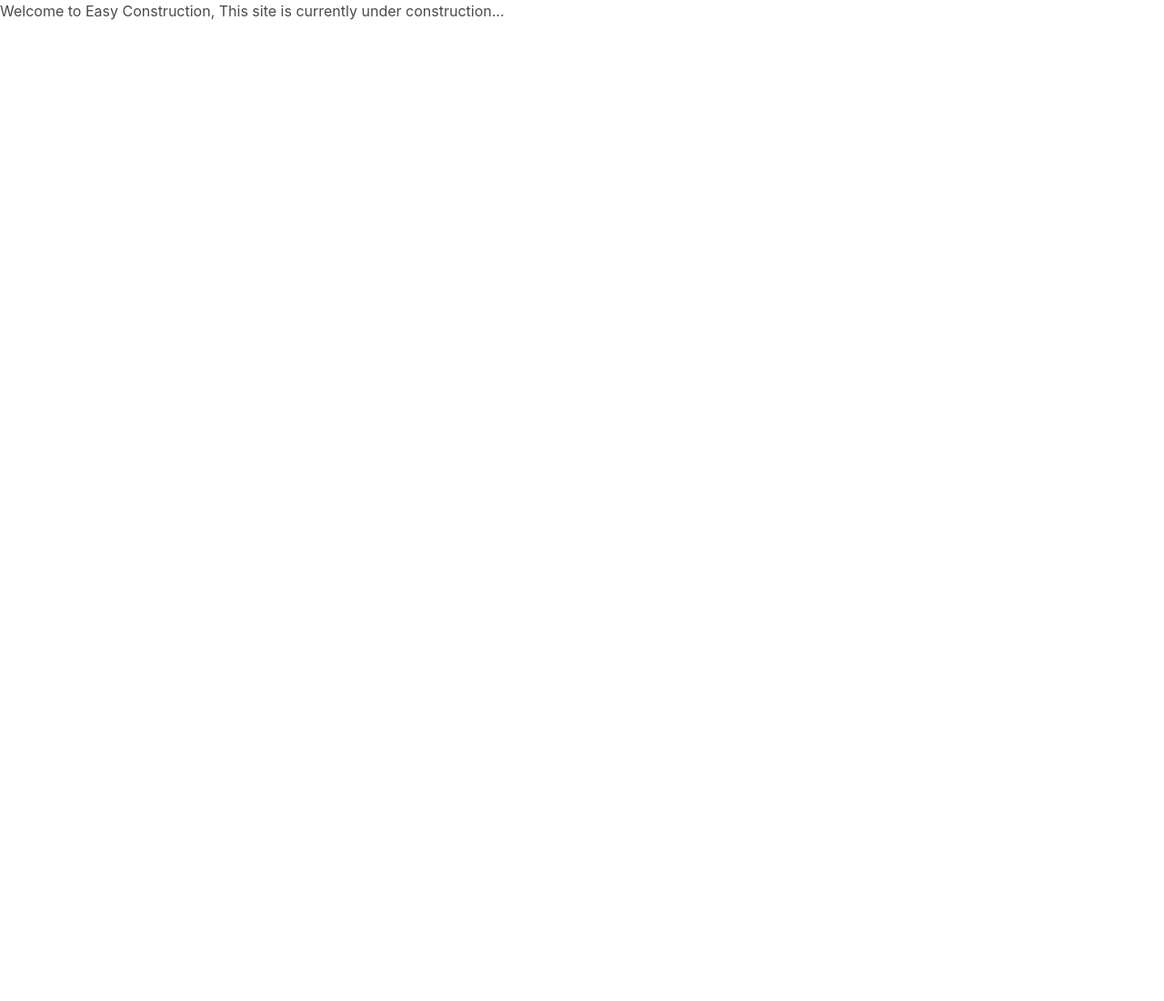
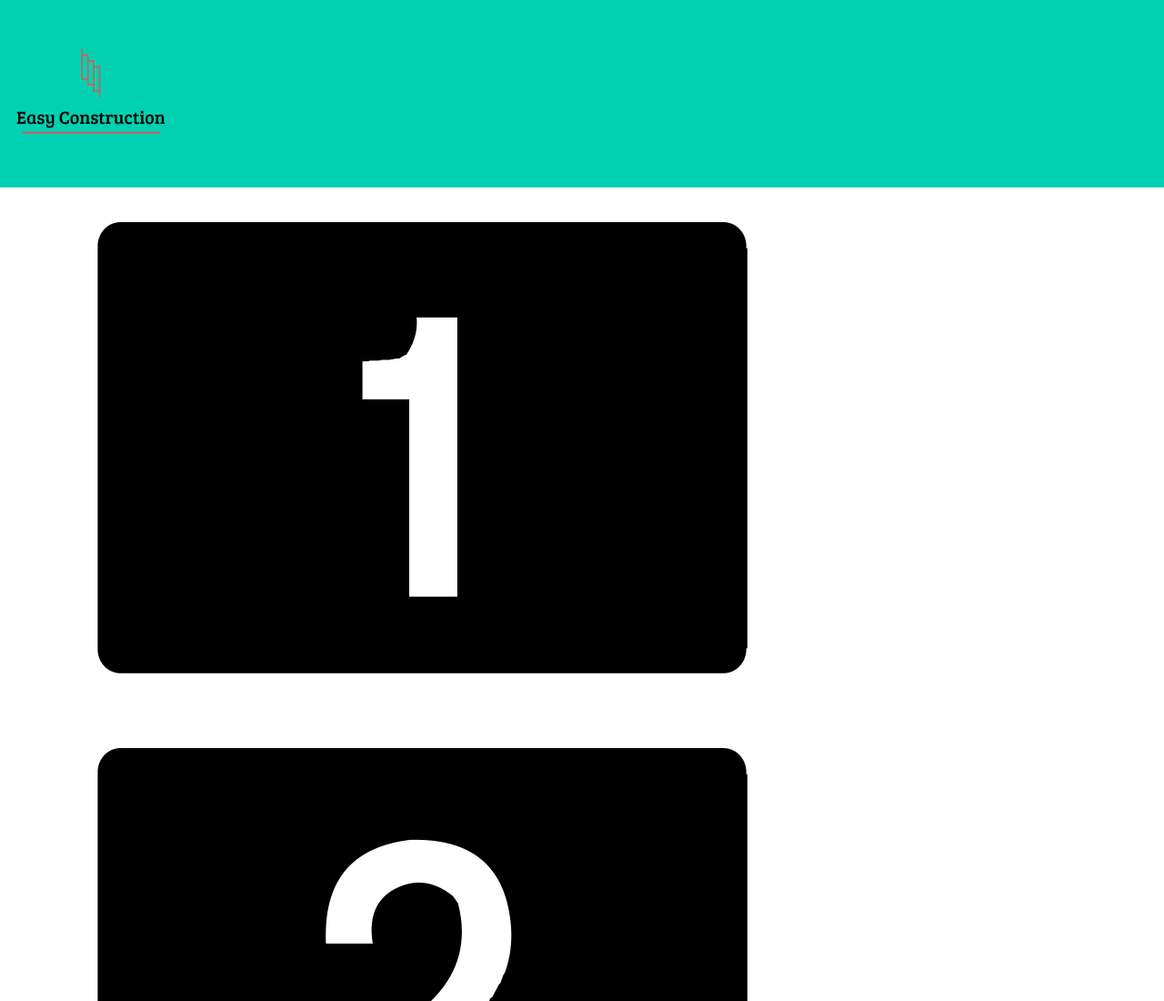
Before and after one commit to easyconstruction/easyconstruction.github.io, a plain HTML site: page index.html in a window 1280 px wide. Shown: the top 1100 px of the page at 91% size. Before the commit the page ends 800 px from the top, so only its background shows below. Drawn offline with nearby package versions, Linux system fonts and the light colour scheme.

Commit message:
Add carousel

```diff
--- a/index.html
+++ b/index.html
@@ -1,16 +1,48 @@
 <!DOCTYPE html>
 <html>
     <head>
+        <meta charset="utf-8">
         <title>
             Easy Construction
         </title>
-
         <meta name="description" content="Easy Construction - We build your dream house"/>
         <meta name="author" content="Matthew Fan"/>
         <link rel="stylesheet" href="https://cdnjs.cloudflare.com/ajax/libs/font-awesome/5.15.3/css/all.min.css">
         <link rel="stylesheet" href="https://cdn.jsdelivr.net/npm/bulma@0.9.2/css/bulma.min.css">
     </head>
     <body>
-        <p>Welcome to Easy Construction, This site is currently under construction...</p>
+        <!--Nav Bar Section-->
+        <nav class="navbar is-primary" role="navigation" aria-label="main navigation">
+            <div class="navbar-brand">
+                <a class="navebar-item" href="index.html">
+                    <img src="./images/logo.png">
+                </a>
+            </div>
+        </nav>
+
+        <!--Content Section-->
+        <div class="container is-fluid">
+            <!--Image Presentation Section-->
+            <div class="container">
+                <div id="carousel" class="carousel">
+                    <div class="item-1">
+                        <img src="images/Junction_1.png">
+                    </div>
+
+                    <div class="item-2">
+                        <img src="images/Junction_2.png">
+                    </div>
+
+                    <div class="item-3">
+                        <img src="images/Junction_3.png">
+                    </div>
+
+                    <div class="item-4">
+                        <img src="images/Junction_4.png">
+                    </div>
+                </div>
+            </div>
+
+        </div>
     </body>
 </html>
```
Also changed, not shown: images/Junction_1.png (added), images/Junction_2.png (added), images/Junction_3.png (added), images/Junction_4.png (added), images/Junction_5.png (added), images/logo.png (renamed from logo.png).
